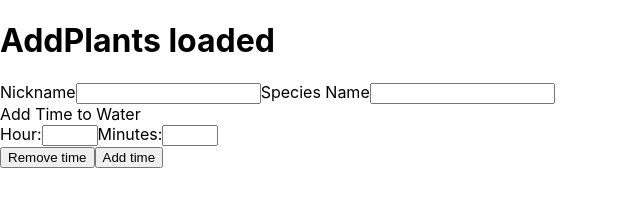
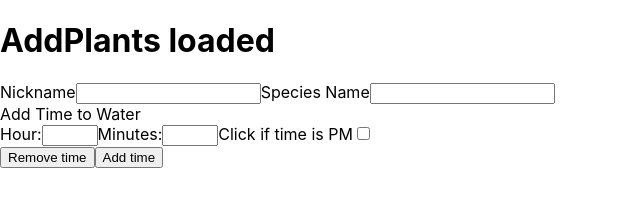
Before and after one commit to Build-week-Plant-Schedule/FrontEnd, a React (Create React App) app in the folder watering-app/: page /AddPlants in a window 1280 px wide. Shown: the top 214 px of the page, without its empty margins (0-640 px from the left). Built offline with nearby package versions, Linux system fonts and the light colour scheme.

Commit message:
added state to plantForm and successfully created change handler for timeForm

```diff
--- a/watering-app/src/App.js
+++ b/watering-app/src/App.js
@@ -38,17 +38,25 @@ function App() {
     h2oFrequency: []
   }
 
+  const initTimeFormValue = {
+    hour: 0,
+    minute: 0,
+    half: ''
+  }
+
   // GETS SET WHEN USER LOGS IN
   // CAN WORK WITH LIKE BOOLEAN
   // NOT SURE WHAT THE AUTH WILL LOOK LIKE
   // PASSED TO HOMEPAGE
-  const [auth, setAuth] = useState('');
+  const [auth, setAuth] = useState('1');
 
   const [signupFormValue, setSignupFormValue] = useState(initSignupForm);
 
   const [loginFormValue, setLoginFormValue] = useState(initLoginForm);
 
   const [plantForm, setPlantForm] = useState(initAddPlantForm);
+
+  const [timeFormValue, setTimeFormValue] = useState([initTimeFormValue])
 
   const [plantList, setPlantList] = useState([])
 
@@ -79,16 +87,38 @@ function App() {
   }
 
   // NEED CHANGE HANDLER FOR ADDPLANT FORM
+  const addPlantChangeHandler = e => {
+    const {name, value} = e.target;
+    setPlantForm({...plantForm, [name]: value});
+    console.log(plantForm);
+  }
 
   // INCREASE/DECREMENT WATERPERDAY IN PLANTFORM STATE
   // ATTACHES TO BUTTON NAME ADD AND REMOVE
   const waterNumberChanger = e => {
     e.preventDefault();
     if (e.target.name === 'add') {
-      setPlantForm({...plantForm, waterPerDay: plantForm.waterPerDay + 1})
+      setPlantForm({...plantForm, waterPerDay: plantForm.waterPerDay + 1});
+      setTimeFormValue([...timeFormValue, initTimeFormValue]);
+      console.log(timeFormValue);
     } else if (plantForm.waterPerDay !== 1) {
       setPlantForm({...plantForm, waterPerDay: plantForm.waterPerDay - 1})
+      let newTimeState = timeFormValue
+      newTimeState.pop();
+      setTimeFormValue(newTimeState);
     }
+  }
+
+  const timeFormValueChangeHandler = e => {
+    const {name, value, id} = e.target;
+
+    let arr = timeFormValue;
+    let arrIndex = arr[id]
+    let newArrIndex = {...arrIndex, [name]: value};
+    arr[id] = newArrIndex;
+    setTimeFormValue(arr);
+    console.log(timeFormValue)
+
   }
 
   // NEED SUBMIT HANDLER FOR ADDPLANT FORM
@@ -110,7 +140,7 @@ function App() {
                 <UserScreen />
           </Route>
           <Route exact path='/AddPlants'>
-                <AddPlants formValue={plantForm} waterHandler={waterNumberChanger} />
+                <AddPlants formValue={plantForm} change={addPlantChangeHandler} timeChange={timeFormValueChangeHandler} waterHandler={waterNumberChanger} />
           </Route>
         </Switch>
       </Router>
--- a/watering-app/src/components/AddPlants.js
+++ b/watering-app/src/components/AddPlants.js
@@ -1,7 +1,7 @@
 
 export default function AddPlants(props) {
 
-    const {formValue, waterHandler} = props;
+    const {formValue, waterHandler, change, timeChange} = props;
 
     // LAYOUT FOR SINGULAR TIME FORM
     const timeForm = index => {
@@ -9,11 +9,15 @@ export default function AddPlants(props) {
             <div key={`time ${index}`} >
                 <label>
                     Hour:
-                    <input type='number' name='hour' min='1' max='12' />
+                    <input type='number' name='hour' min='1' max='12' id={index} onChange={timeChange} />
                 </label>
                 <label>
                     Minutes:
-                    <input type='number' name='minute' min='0' max='59' />
+                    <input type='number' name='minute' min='0' max='59' id={index} onChange={timeChange} />
+                </label>
+                <label>
+                    Click if time is PM
+                    <input type='checkbox' name='half' value='pm' id={index} onChange={timeChange} />
                 </label>
             </div>
         )
@@ -37,11 +41,11 @@ export default function AddPlants(props) {
             <form>
                 <label>
                     Nickname
-                    <input type='text' name='nickname'  />
+                    <input type='text' name='nickname' value={formValue.nickname} onChange={change} />
                 </label>
                 <label>
                     Species Name
-                    <input type='text' name='species'  />
+                    <input type='text' name='species' value={formValue.species} onChange={change} />
                 </label>
                 <div>
                     <label>
```
